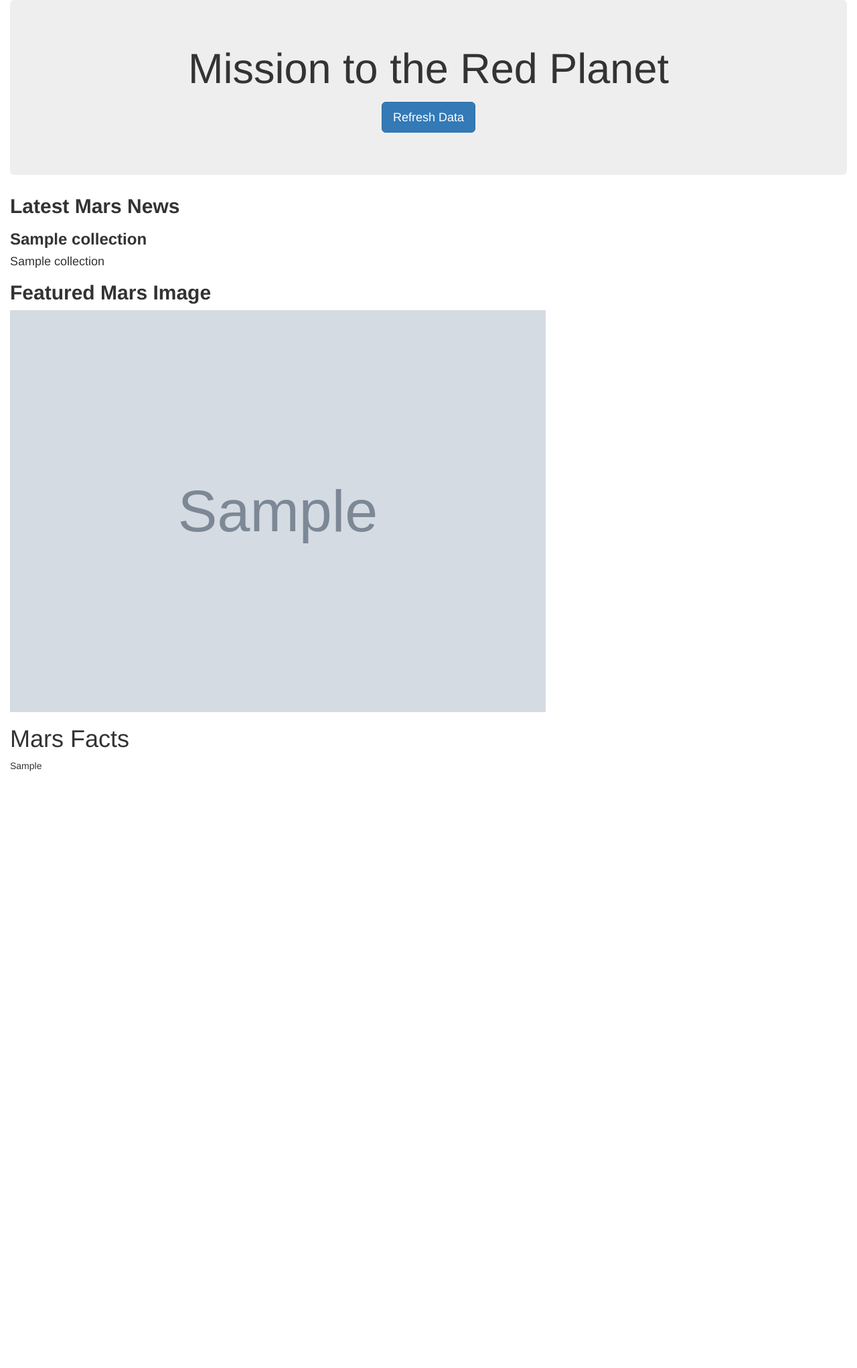
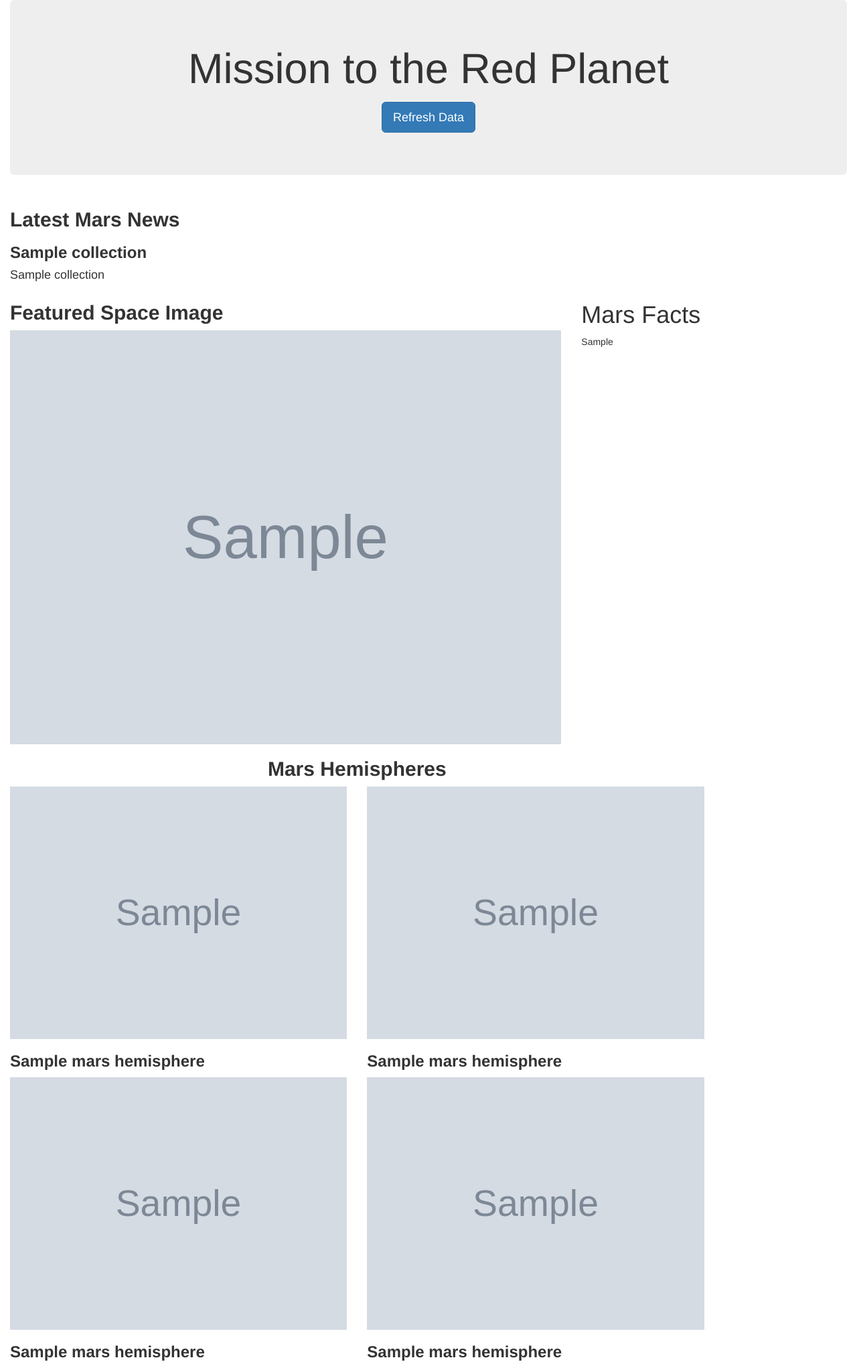
Before and after one commit to paulfhardy/web-scraping-challenge, a Flask app: page / in a window 1280 px wide. Shown: the whole page at 67% size. Before the commit the page ends 1151 px from the top, so only its background shows below. Run offline with Flask 2, Linux system fonts and the light colour scheme; grey boxes marked "Sample" are stand-in pictures; a database or web service that is not in the repository returns one stand-in record (values such as "Sample title"); some libraries are stand-ins or nearby versions.

Commit message:
All requirements complete successfully

```diff
--- a/Missions_to_Mars/templates/index.html
+++ b/Missions_to_Mars/templates/index.html
@@ -11,21 +11,76 @@
 
 <body>
   <div class="container-fluid">
+
     <div class="jumbotron text-center">
       <h1>Mission to the Red Planet</h1>
       <p></p>
       <p><a class="btn btn-primary btn-lg" href="/scrape" role="button">Refresh Data</a></p>
     </div>
+
+  <!-- First Row -->
+  <div class="row">
+    <!-- First (and only column) -->
+    <div class="col-md-12">
       {% if scraped_data %}
       <h2><strong>Latest Mars News</strong></h2>
       <h3><strong>{{ scraped_data.news_title }}</strong></h3>
       <h4>{{ scraped_data.news_teaser_title }}</h4>
-    <h2><strong>Featured Mars Image</strong></h2>
-    <img src="{{ scraped_data.Featured_Mars_Image }}" alt="Featured image of Mars from jpl.nasa.gov" width="800" height="600">
+    </div>
+  </div>
 
+  <!-- Second Row -->
+  <div class="row">
+
+    <!-- First of two columns -->
+    <div class="col-md-8">
+      <h2><strong>Featured Space Image</strong></h2>
+      <img src="{{ scraped_data.Featured_Mars_Image }}" alt="Featured image of Mars from jpl.nasa.gov" class=img-fluid, width = 100%, height:auto">
+    </div>
+
+    <!-- Second of two columns -->
+    <div class="col-md-4" >
       <h1>Mars Facts</h1>
+      {{ scraped_data.Mars_Facts|safe }}
+    </div>
+  </div>
 
-    {{ scraped_data.Mars_Facts|safe }}
+  <!-- Third Row -->
+  <div class="row">
+    <!-- First (and only column) -->
+    <div class="col-md-10 text-center">
+      <h2><strong>Mars Hemispheres</strong></h2>
+    </div>
+  </div>
+
+  <!-- Fourth Row -->
+  <div class="row">
+      <div class="col-md-5">
+        <img src="{{ scraped_data.Mars_Hemispheres[0].img_url }}" alt="Mars Hemisphere" class=img-fluid, width = 100%, height:auto>
+        <h3><strong>{{ scraped_data.Mars_Hemispheres[0].title }}</strong></h3>
+      </div>
+
+      <div class="col-md-5">
+        <img src="{{ scraped_data.Mars_Hemispheres[1].img_url }}" alt="Mars Hemisphere" class=img-fluid, width = 100%, height:auto>
+        <h3><strong>{{ scraped_data.Mars_Hemispheres[1].title }}</strong></h3>
+      </div>
+  </div>
+
+  <!-- Fifth Row -->
+  <div class="row">
+    <div class="col-md-5">
+      <img src="{{ scraped_data.Mars_Hemispheres[2].img_url }}" alt="Mars Hemisphere" class=img-fluid, width = 100%, height:auto>
+      <h3><strong>{{ scraped_data.Mars_Hemispheres[2].title }}</strong></h3>
+    </div>
+
+    <div class="col-md-5">
+      <img src="{{ scraped_data.Mars_Hemispheres[3].img_url }}" alt="Mars Hemisphere" class=img-fluid, width = 100%, height:auto>
+      <h3><strong>{{ scraped_data.Mars_Hemispheres[3].title }}</strong></h3>
+    </div>
+</div>
+
+
+
 
   {% endif %}
   </div>
```
Also changed, not shown: Missions_to_Mars/scrape_mars.py (+21 -14 lines), 1 other file. Lines whose indentation alone changed are shown as unchanged.
